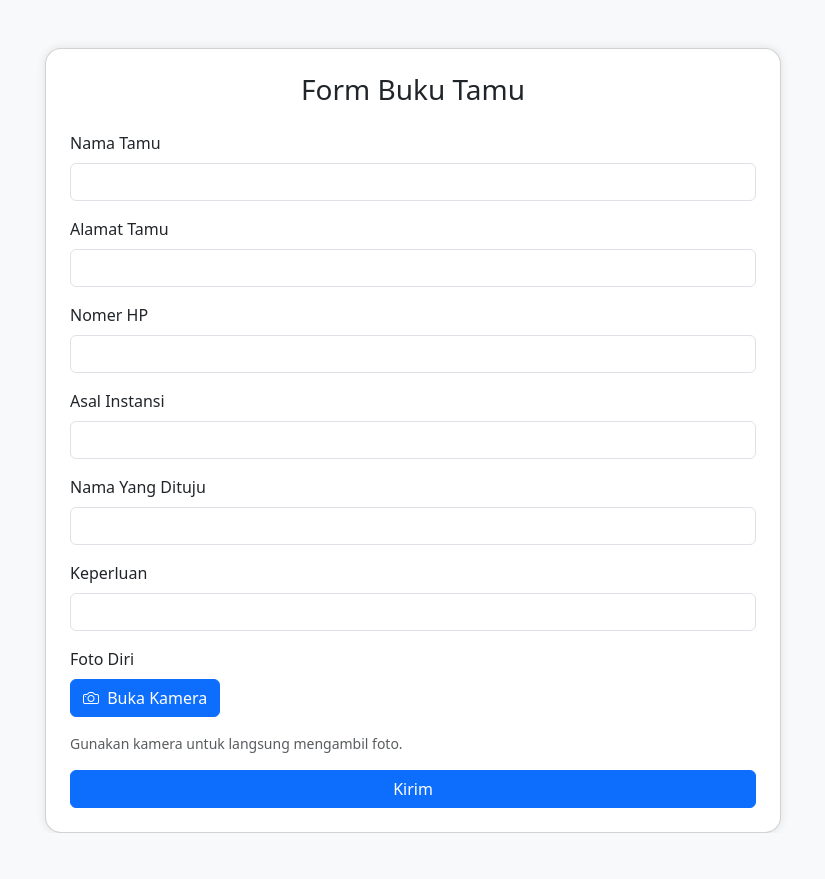
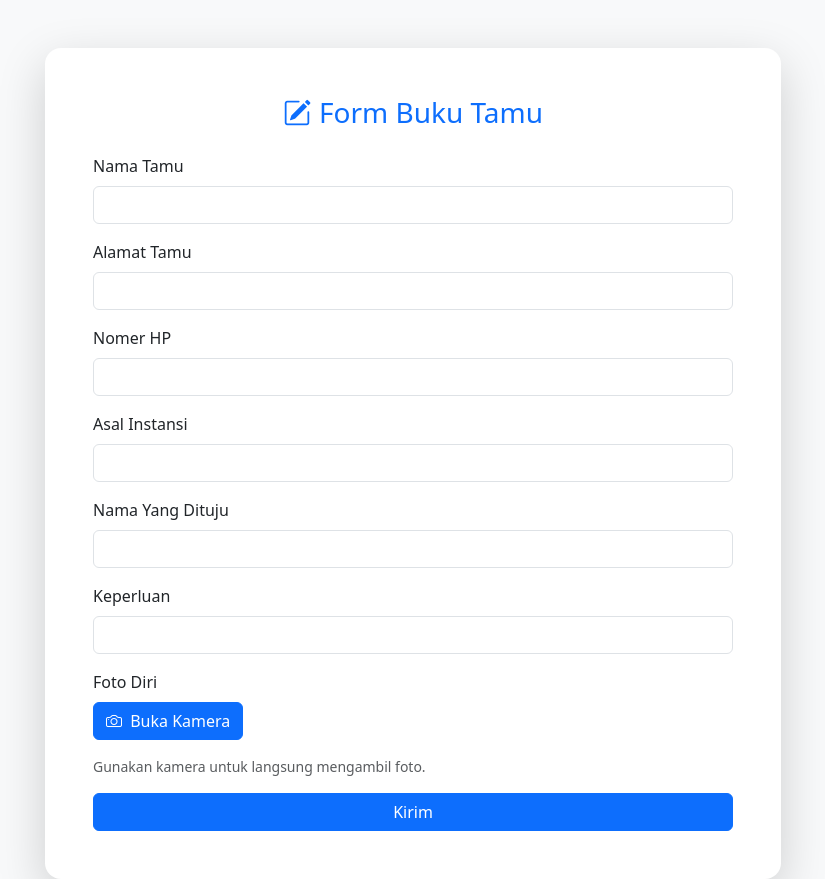
Before and after one commit to firman12233/buku-tamu, a PHP site: page / in a window 1280 px wide. Shown: the whole page, without its empty margins (227-1052 px from the left). Before the commit the page ends 833 px from the top, so only its background shows below. Run offline with PHP 8.4, Linux system fonts and the light colour scheme; some libraries are stand-ins or nearby versions.

Commit message:
Update index.php

```diff
--- a/index.php
+++ b/index.php
@@ -31,13 +31,16 @@
         }
     </style>
 </head>
-<body>
-<div class="container mt-5">
+<body class="bg-light">
+  <div class="container mt-5">
     <div class="row justify-content-center">
-        <div class="col-lg-8 col-md-10">
-            <div class="card p-4">
-                <h3 class="text-center mb-4">Form Buku Tamu</h3>
-                <form id="bukuTamuForm" action="proses_buku_tamu.php" method="POST" enctype="multipart/form-data" novalidate>
+      <div class="col-lg-8 col-md-10">
+        <div class="card shadow-lg border-0 rounded-4">
+          <div class="card-body p-5">
+            <h3 class="text-center mb-4 text-primary">
+              <i class="bi bi-pencil-square me-2"></i>Form Buku Tamu
+            </h3>
+            <form id="bukuTamuForm" action="proses_buku_tamu.php" method="POST" enctype="multipart/form-data" novalidate>
 
                     <div class="mb-3">
                         <label for="nama_tamu" class="form-label">Nama Tamu</label>
```
